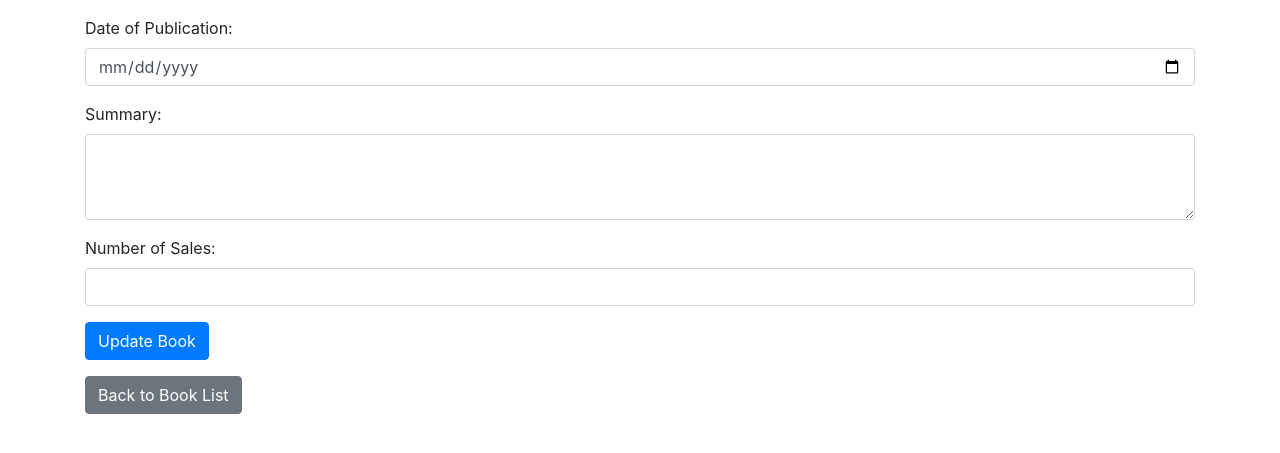
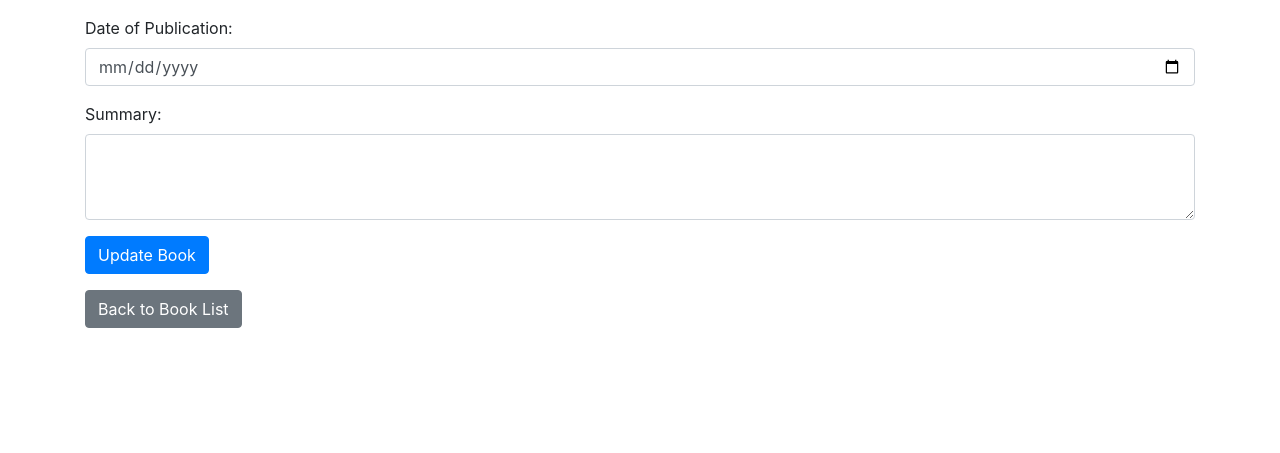
Before and after one commit to jihirmas/django-couchDB, a Django app: template djangocouch/djangocouchapp/templates/book/edit.html in a window 1280 px wide. Shown: the part 332-785 px from the top of the page. Run offline with Django 5.2, Linux system fonts and the light colour scheme; the template is opened without the code that fills it, so the values that code supplies are empty; parts of the project's set-up code (start-up, migrations or seed data) failed here and were passed over; some libraries are stand-ins or nearby versions.

Commit message:
cambios hirmas

```diff
--- a/djangocouch/djangocouchapp/templates/book/create.html
+++ b/djangocouch/djangocouchapp/templates/book/create.html
@@ -32,10 +32,6 @@
                 <label for="date_of_publication">Date of Publication</label>
                 <input type="date" class="form-control" id="date_of_publication" name="date_of_publication" required>
             </div>
-            <div class="form-group">
-                <label for="number_of_sales">Number of Sales</label>
-                <input type="number" class="form-control" id="number_of_sales" name="number_of_sales" required>
-            </div>
             <button type="submit" class="btn btn-primary">Create Book</button>
         </form>
     </div>
--- a/djangocouch/djangocouchapp/templates/book/edit.html
+++ b/djangocouch/djangocouchapp/templates/book/edit.html
@@ -39,10 +39,6 @@
                 <textarea id="summary" name="summary" class="form-control" rows="3" required>{{ book.summary }}</textarea>
             </div>
 
-            <div class="form-group">
-                <label for="number_of_sales">Number of Sales:</label>
-                <input type="number" id="number_of_sales" name="number_of_sales" class="form-control" value="{{ book.number_of_sales }}" required>
-            </div>
 
             <button type="submit" class="btn btn-primary">Update Book</button>
         </form>
--- a/djangocouch/djangocouchapp/templates/book/view.html
+++ b/djangocouch/djangocouchapp/templates/book/view.html
@@ -17,7 +17,7 @@
                 <p class="card-text"><strong>Author:</strong> {{ author.name }}</p>
                 <p class="card-text"><strong>Summary:</strong> {{ book.summary }}</p>
                 <p class="card-text"><strong>Date of Publication:</strong> {{ book.date_of_publication }}</p>
-                <p class="card-text"><strong>Sales:</strong> {{ book.number_of_sales }}</p>
+                <p class="card-text"><strong>Sales:</strong> Rellenar acá</p>
                 <a href="{% url 'book_management' %}" class="btn btn-primary mt-3">Back to Book Management</a>
             </div>
         </div>
--- a/djangocouch/djangocouchapp/views/book_views.py
+++ b/djangocouch/djangocouchapp/views/book_views.py
@@ -12,7 +12,6 @@ def create_book(request):
         author_id = request.POST.get('author')
         date_of_publication = request.POST.get('date_of_publication')
         summary = request.POST.get('summary')
-        number_of_sales = request.POST.get('number_of_sales')
 
         # Create and save a new book
         data = {
@@ -21,7 +20,6 @@ def create_book(request):
             "author": author_id,
             "date_of_publication": date_of_publication,
             "summary": summary,
-            "number_of_sales": number_of_sales,
             "type": "book"
         }
         my_database.create_document(data)
@@ -60,12 +58,11 @@ def edit_book(request, book_id):
         author_id = request.POST.get('author')
         date_of_publication = request.POST.get('date_of_publication')
         summary = request.POST.get('summary')
-        number_of_sales = request.POST.get('number_of_sales')
 
         book['name'] = name
         book['author'] = author_id
         book['date_of_publication'] = date_of_publication
-        book['number_of_sales'] = number_of_sales
+        book['summary'] = summary
         my_database[book_id] = book
         book.save()
 
```
